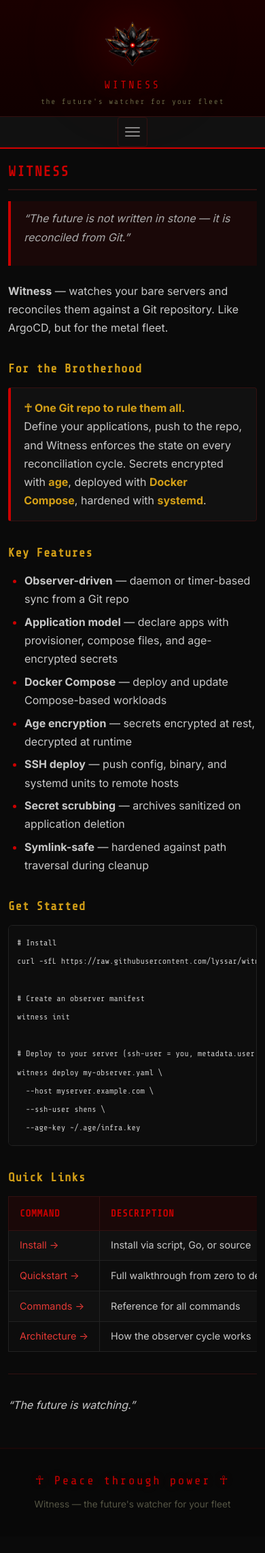
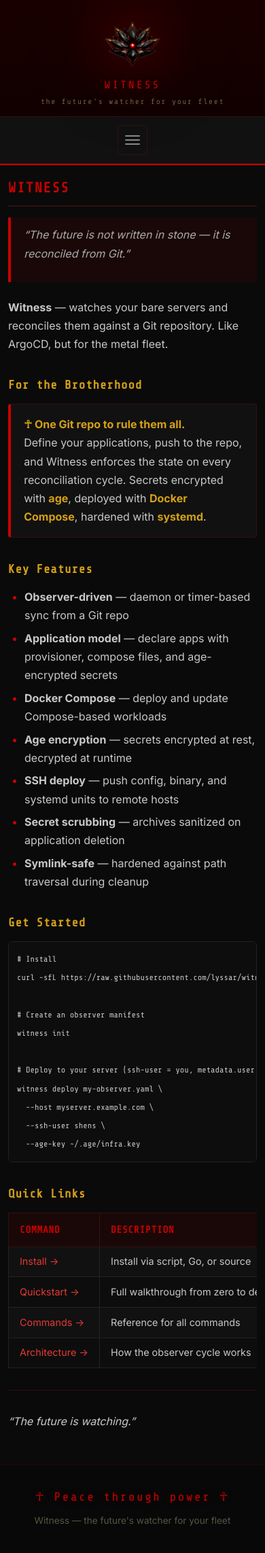
Before and after one commit to lyssar/witness-cli, a Jekyll site: the page built from docs/index.md, in a window 390 px wide. Shown: the whole page at 68% size. Built offline with Jekyll 4.4.1, drawn with Linux system fonts in a browser that asks for light colours; before the commit the page ends 2261 px from its top, so only the background shows below that.

Commit message:
docs: fix navbar

```diff
--- a/docs/assets/css/style.css
+++ b/docs/assets/css/style.css
@@ -412,6 +412,7 @@ a:visited { color: #c62828; }
   /* Burger visible */
   .nav-burger {
     display: flex;
+    margin: 0.5rem auto;
   }
 
   /* Nav links hidden by default, shown when .nav-open */
@@ -441,7 +442,7 @@ a:visited { color: #c62828; }
   }
 
   .nod-nav {
-    padding-bottom: 0;
+    padding: 0.25rem 0;
   }
 
   .main-content { padding: 1.5rem 1rem 3rem; }
```
